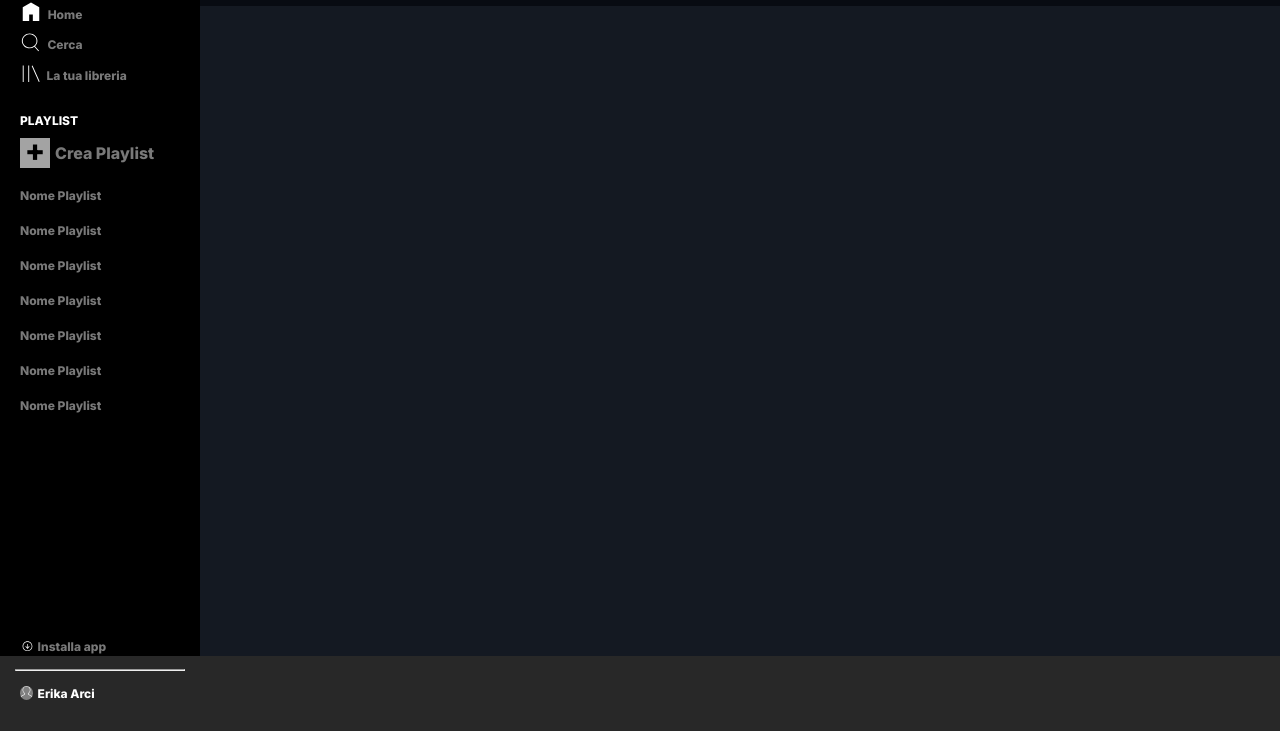
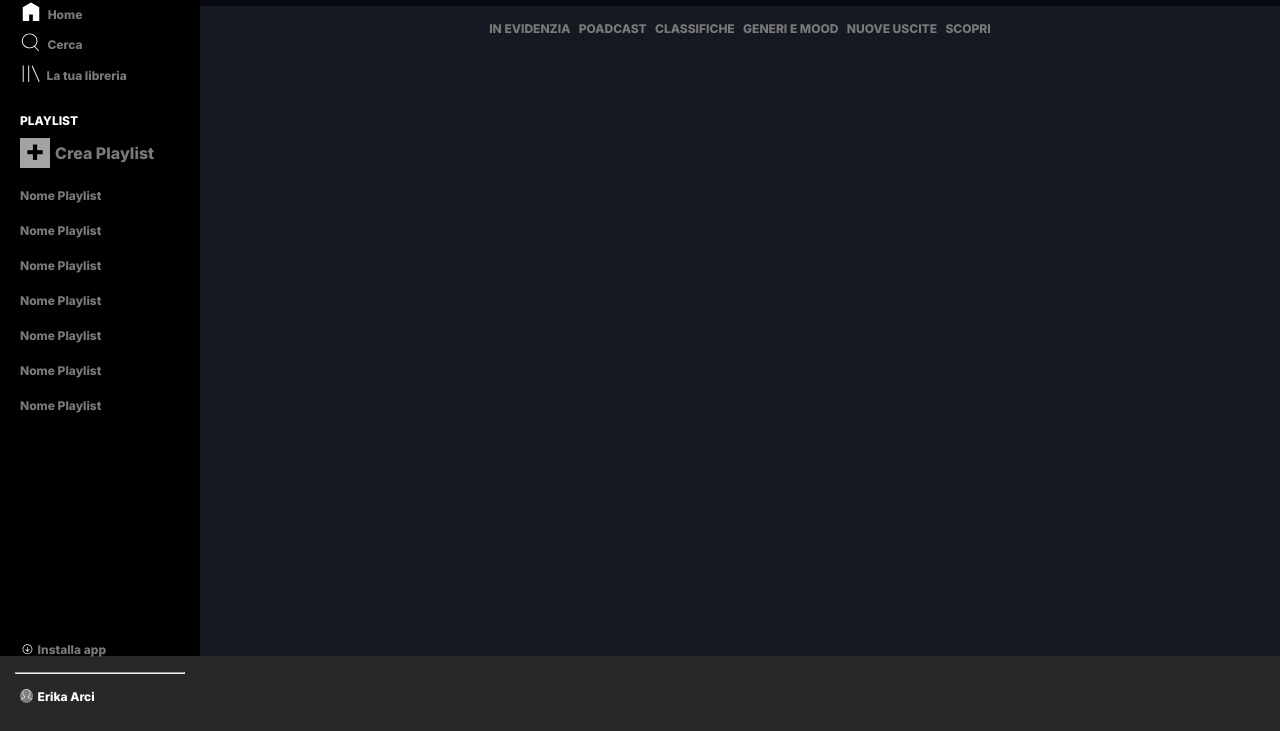
Before and after one commit to ErikaArci99/html-css-spotifyweb, a plain HTML site: page index.html in a window 1280 px wide. Shown: the part 69-800 px from the top of the page. Drawn offline with Linux system fonts and the light colour scheme; a web font is replaced by a local one.

Commit message:
[FIX] fixed some errors

```diff
--- a/css/style.css
+++ b/css/style.css
@@ -110,6 +110,21 @@ footer{
     display: inline-block;
 }
 
+.justify-content-space-around{
+    justify-content: space-around;
+}
+
+.justify-content-center{
+    justify-content: center;
+}
+
+.justify-content-flex-end{
+    justify-content: flex-end;
+}
+
+.flex-direction-column{
+    flex-direction: column;
+}
 
 /* padding */
 
@@ -126,6 +141,8 @@ footer{
     padding-left: 35px;
     padding-right: 35px;
 }
+
+
 
 /* margini */
 
@@ -153,8 +170,8 @@ footer{
     margin-top: 20px;
 }
 
-.margin-top-225{
-    margin-top: 225px;
+.margin-top-27{
+    margin-top: 27vh;
 }
 
 /* colori */
@@ -201,8 +218,18 @@ footer{
     width: 7%;
 }
 
+.width-50{
+    width: 50%;
+}
+
 /* background color */
 
 .background-color-grey{
     background-color: #808080;
 }
+
+/* height */
+
+.height-40{
+    height: 40%;
+}
--- a/index.html
+++ b/index.html
@@ -50,7 +50,8 @@
                 </div>
             </div>
             <!-- ultima parte sidebar -->
-            <div class="margin-left-20 margin-top-225 display-flex align-items-center">
+             <div class="height-40 display-flex flex-direction-column justify-content-flex-end">
+                <div class="margin-left-20 display-flex align-items-center">
                     <img class="width-7 margin-right-5" src="./img/download.svg" alt="download">
                     <span class="text-color-grey font-size-12">Installa app</span>
                 </div>
@@ -62,15 +63,27 @@
                     <span class="text-color-white font-size-12 ">Erika Arci</span>
                 </div>
             </div>
+        </div>
         <div id="content">
             <header>
                 <div class="border-white border-radius-20 display-inline-block padding-t-b-10 padding-l-r-35 margin-right-5">
                     <span class="text-color-white font-size-12">EFFETTUA L`UPGRADE</span>
                 </div>
             </header>
+            <div class="display-flex justify-content-center">
+                <div class="padding-15 width-50">
+                    <div class="display-flex justify-content-space-around">
+                        <div class="font-size-12 text-color-grey">IN EVIDENZIA</div>
+                        <div class="font-size-12 text-color-grey">POADCAST</div>
+                        <div class="font-size-12 text-color-grey">CLASSIFICHE</div>
+                        <div class="font-size-12 text-color-grey">GENERI E MOOD</div>
+                        <div class="font-size-12 text-color-grey">NUOVE USCITE</div>
+                        <div class="font-size-12 text-color-grey">SCOPRI</div>
+                    </div>
+                </div>
+            </div>
 
         </div>
-
     </main>
     <footer>
 
```
Lines whose indentation alone changed are shown as unchanged.
